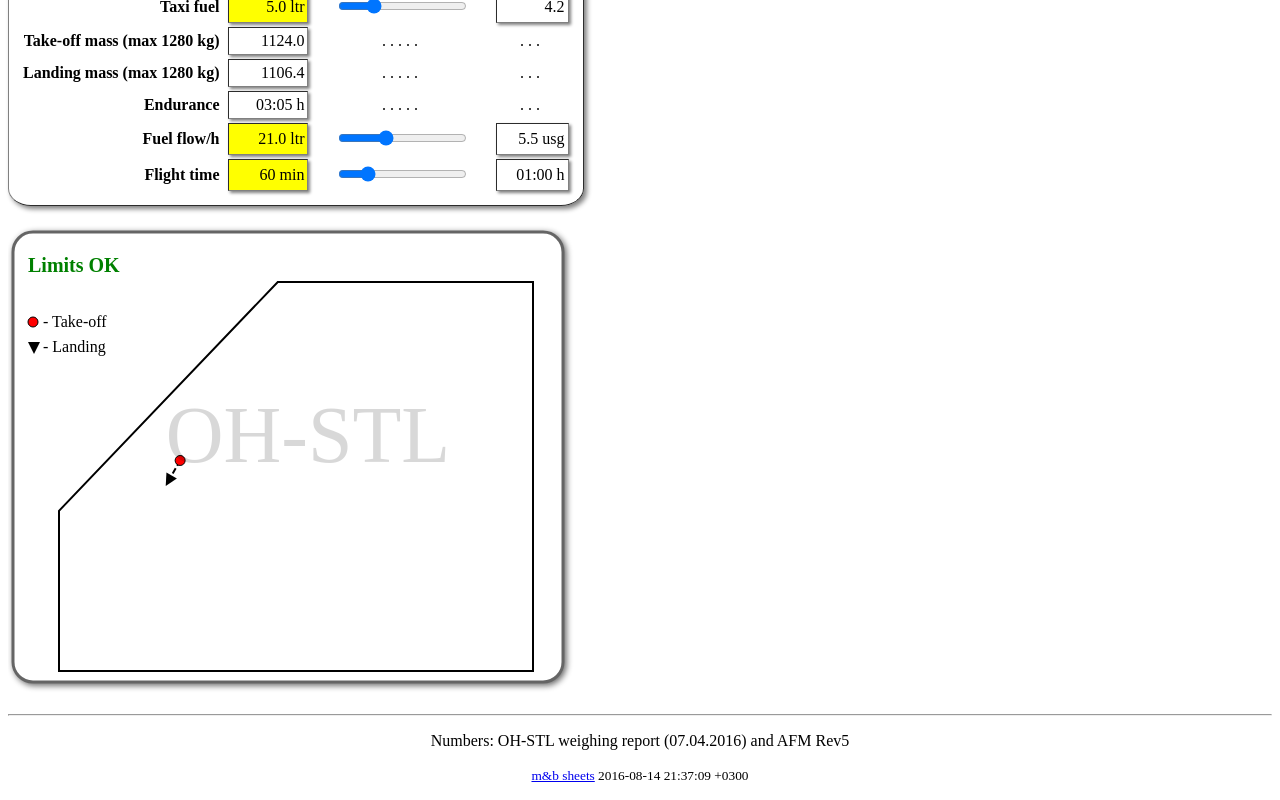
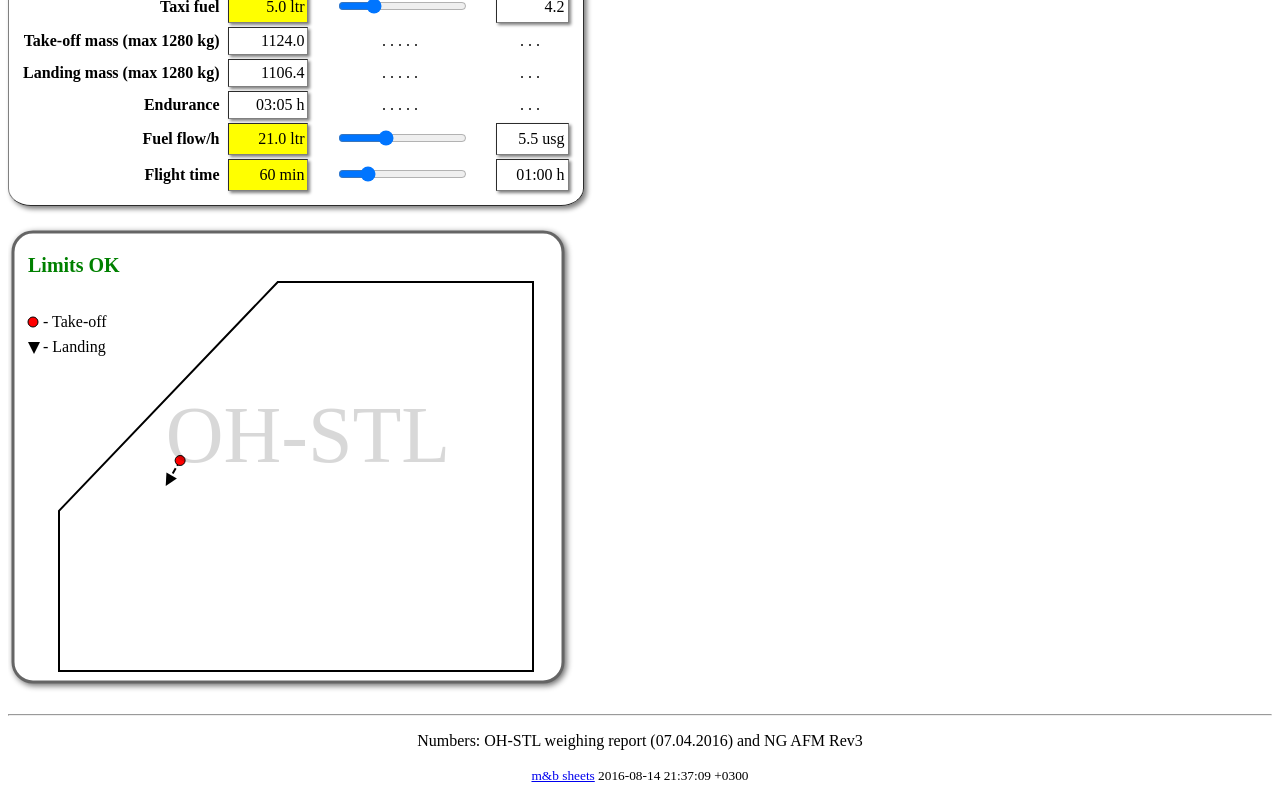
Before and after one commit to kaltsi/Mass-and-Balance, a plain HTML site: page oh-stl.html in a window 1280 px wide. Shown: the part 348-1148 px from the top of the page. Drawn offline with Linux system fonts and the light colour scheme.

Commit message:
Update STL data source

```diff
--- a/oh-stl.html
+++ b/oh-stl.html
@@ -107,7 +107,7 @@ input[type=number] {
     var g_defs = {
 	acft      : "OH-STL",
 	acft_type : "Diamond DA 40 NG Star",
-	origin    : "Numbers: OH-STL weighing report (07.04.2016) and AFM Rev5",
+	origin    : "Numbers: OH-STL weighing report (07.04.2016) and NG AFM Rev3",
 	ltr2kg    : 0.840,
 	usg2lb    : 0, // will be computed at setup()
 	s : { // These are the default slider values for this plane
```
